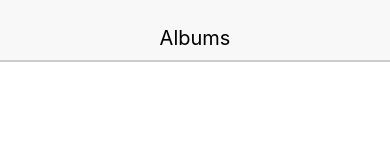
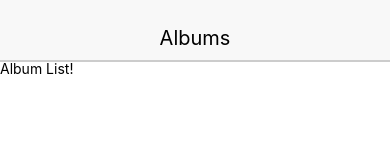
Before and after one commit to RojasLeonJuanLuis/albums, a React Native app: screen / in a window 390 px wide. Shown: the top 160 px of the page. Built offline with nearby package versions, Linux system fonts and the light colour scheme.

Commit message:
list component

```diff
--- a/App.js
+++ b/App.js
@@ -6,12 +6,17 @@
 
 import React, { Component } from 'react';
 import Header from './src/components/header'
+import AlbumList from './src/components/album-list'
+import { View } from 'react-native'
 
 
 export default class App extends Component<{}> {
   render() {
     return (
-      <Header headerText={'Albums'} />
+      <View>
+        <Header headerText={'Albums'} />
+        <AlbumList />
+      </View>
     )
   }
 }
--- /dev/null
+++ b/src/components/album-list.js
@@ -0,0 +1,11 @@
+import React from 'react'
+import { View, Text } from 'react-native'
+
+const AlbumList = () => {
+  return (
+    <View>
+      <Text>Album List!</Text>
+    </View>
+  )
+}
+export default AlbumList
```
Also changed, not shown: package.json (line endings or trailing spaces), 1 other file (tests, documents, lock files or other folders).
